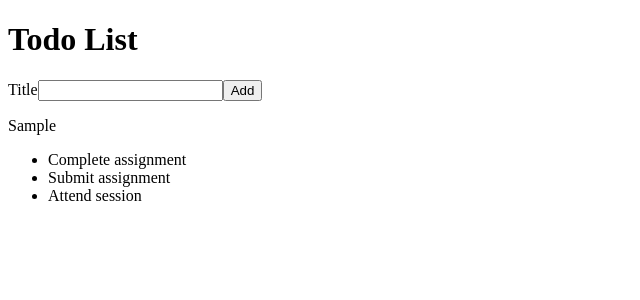
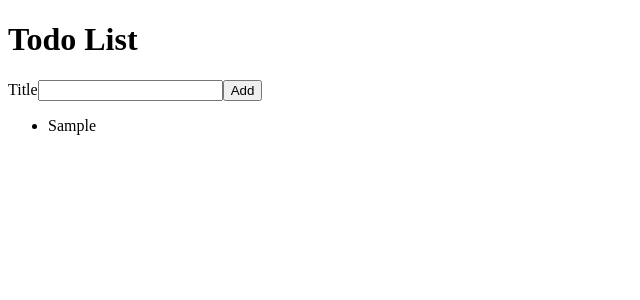
Before and after one commit to ElenaDu/react-todo, a React (Create React App) app: page / in a window 1280 px wide. Both pictures are taken after typing "Sample" into the empty fields and a click on the button "Add". Shown: the top 300 px of the page, without its empty margins (0-640 px from the left). Built offline with nearby package versions, Linux system fonts and the light colour scheme; the HTML template or start-up script is replaced by a standard one.

Commit message:
Lifting State, Control Input, Destructure Props

```diff
--- a/src/AddTodoForm.js
+++ b/src/AddTodoForm.js
@@ -1,17 +1,35 @@
 import React from 'react';
 
-export default function AddTodoForm(props) {
+export default function AddTodoForm({ onAddTodo }) {
+
+    const [todoTitle, setTodoTitle] = React.useState('');
+
+    function handleTitleChange(event) {
+        const newTodoTitle = event.target.value;
+        setTodoTitle(newTodoTitle);
+    }
+
+
     function handleAddTodo(event) {
         event.preventDefault();
-        const todoTitle = event.target.title.value;
-        console.log(todoTitle);
-        props.onAddTodo(todoTitle);
-        event.target.reset();
+        const todoItem = {
+            title: todoTitle,
+            id: Date.now(),
+        };
+        onAddTodo(todoItem);
+        setTodoTitle('');
     }
+
     return (
         <form onSubmit={handleAddTodo}>
             <label htmlFor="todoTitle">Title</label>
-            <input id="todoTitle" type="text" name="title" />
+            <input
+                id="todoTitle"
+                type="text"
+                name="title"
+                value={todoTitle}
+                onChange={handleTitleChange}
+            />
             <button type="submit">Add</button>
         </form>
     );
--- a/src/App.js
+++ b/src/App.js
@@ -4,13 +4,17 @@
 
 function App() {
 
-  const [newTodo, setNewTodo] = React.useState('');
+  const [todoList, setTodoList] = React.useState([]);
+
+  function addTodo(newTodo) {
+    setTodoList([...todoList, newTodo]);
+
+  }
   return (
     <div>
       <h1>Todo List</h1>
-      <AddTodoForm onAddTodo={setNewTodo} />
-      <p>{newTodo}</p>
-      <TodoList />
+      <AddTodoForm onAddTodo={addTodo} />
+      <TodoList todoList={todoList} />
     </div>
   );
 }
--- a/src/TodoList.js
+++ b/src/TodoList.js
@@ -1,22 +1,7 @@
 import React from 'react';
 import TodoListItem from './TodoListItem';
 
-const todoList = [
-    {
-        id: 1,
-        title: "Complete assignment"
-    },
-    {
-        id: 2,
-        title: "Submit assignment"
-    },
-    {
-        id: 3,
-        title: "Attend session"
-    }
-];
-
-function TodoList() {
+function TodoList({ todoList }) {
     return (
         <ul>
             {todoList.map((item) => {
--- a/src/TodoListItem.js
+++ b/src/TodoListItem.js
@@ -1,8 +1,8 @@
 import React from 'react';
 
-function TodoListItem(props) {
+function TodoListItem({ todo }) {
     return (
-        <li>{props.todo.title}</li>
+        <li>{todo.title}</li>
     );
 }
 
```
